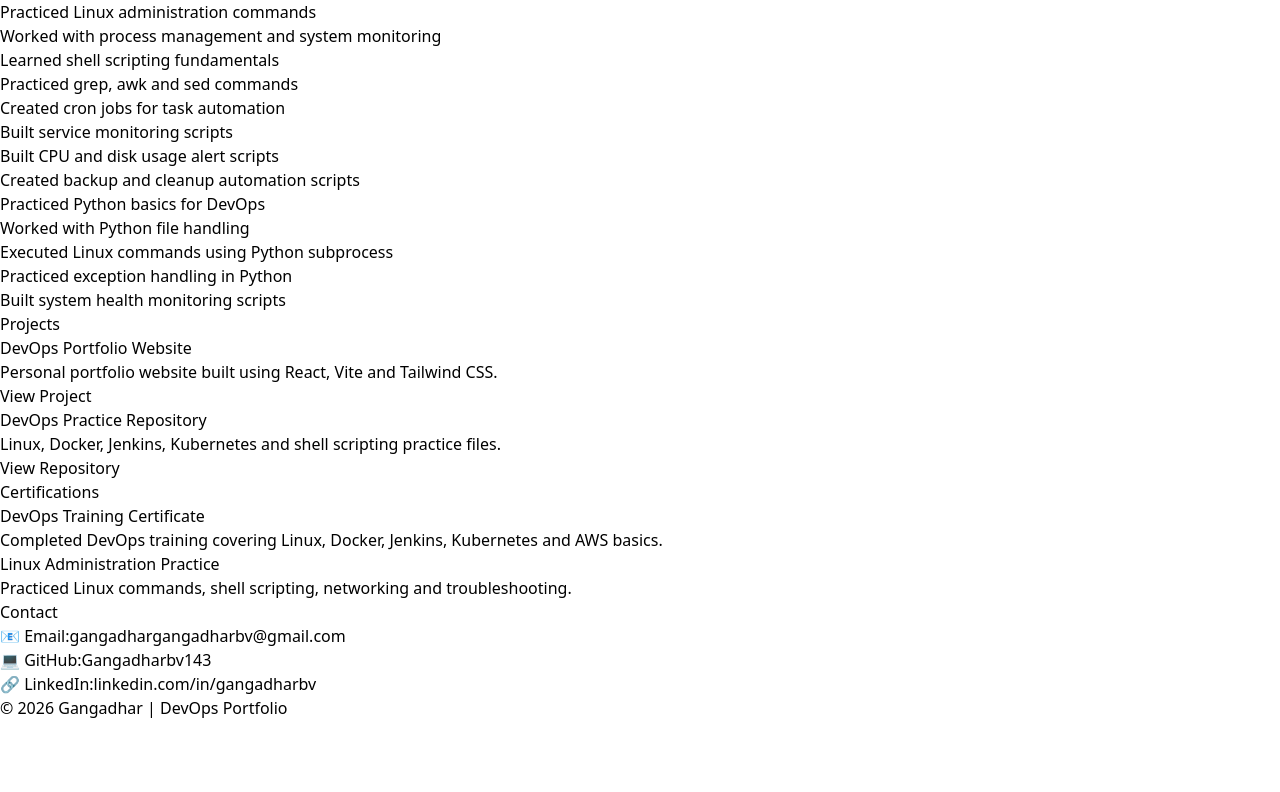
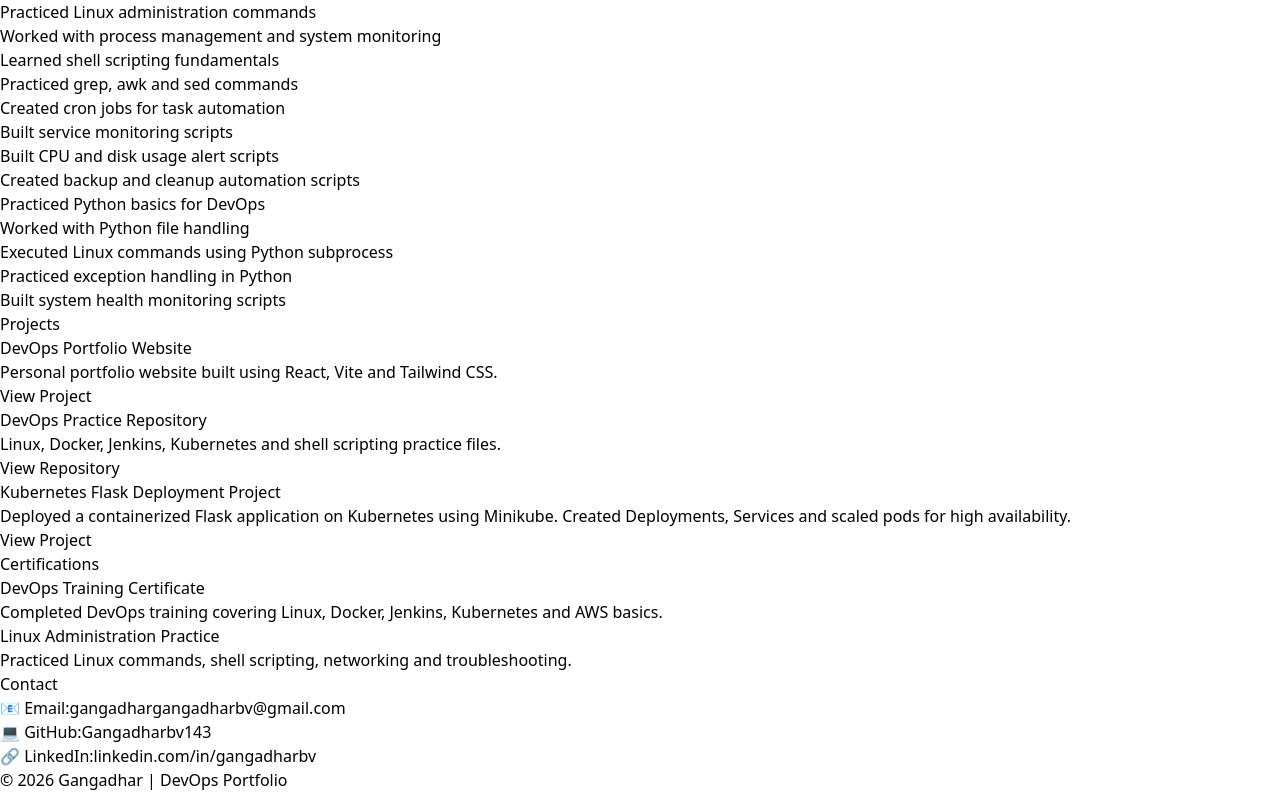
Before and after one commit to Gangadharbv143/gangadharbv.github.io, a React (Vite) app: page / in a window 1280 px wide. Shown: the part 1257-2049 px from the top of the page. Before the commit the page ends 1977 px from the top, so only its background shows below. Built offline with nearby package versions, Linux system fonts and the light colour scheme.

Commit message:
Added Kubernetes project

```diff
--- a/src/components/Projects.jsx
+++ b/src/components/Projects.jsx
@@ -19,6 +19,7 @@ function Projects() {
           <a
             href="https://github.com/Gangadharbv143/portfolio"
             target="_blank"
+            rel="noreferrer"
             className="text-cyan-400"
           >
             View Project
@@ -37,9 +38,30 @@ function Projects() {
           <a
             href="https://github.com/Gangadharbv143/devops-practice"
             target="_blank"
+            rel="noreferrer"
             className="text-cyan-400"
           >
             View Repository
+          </a>
+        </div>
+
+        <div className="bg-gray-900 p-6 rounded-xl shadow-lg">
+          <h3 className="text-2xl font-semibold mb-3">
+            Kubernetes Flask Deployment Project
+          </h3>
+
+          <p className="mb-4">
+            Deployed a containerized Flask application on Kubernetes using Minikube.
+            Created Deployments, Services and scaled pods for high availability.
+          </p>
+
+          <a
+            href="https://github.com/Gangadharbv143/kubernetes-flask-project"
+            target="_blank"
+            rel="noreferrer"
+            className="text-cyan-400"
+          >
+            View Project
           </a>
         </div>
 
```
